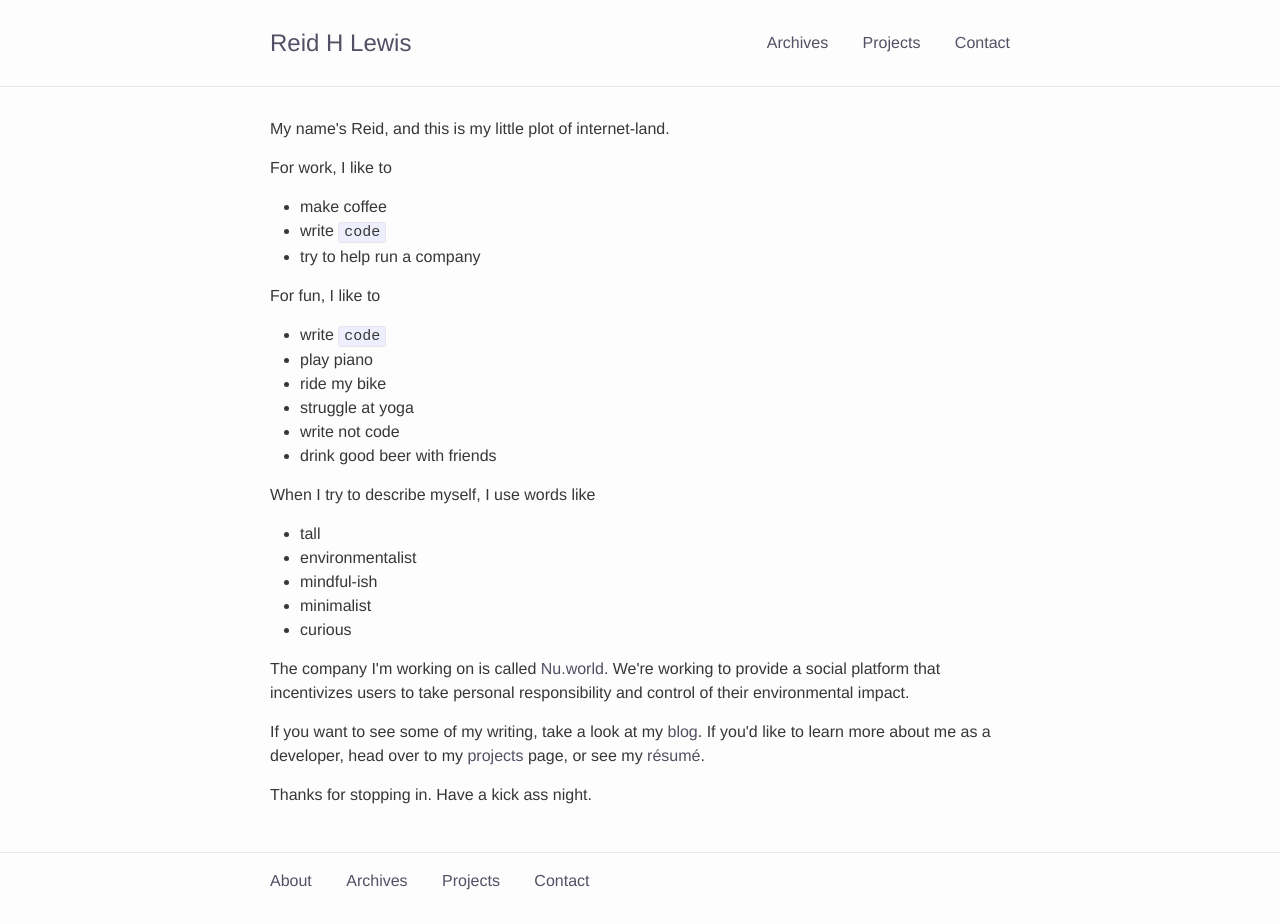
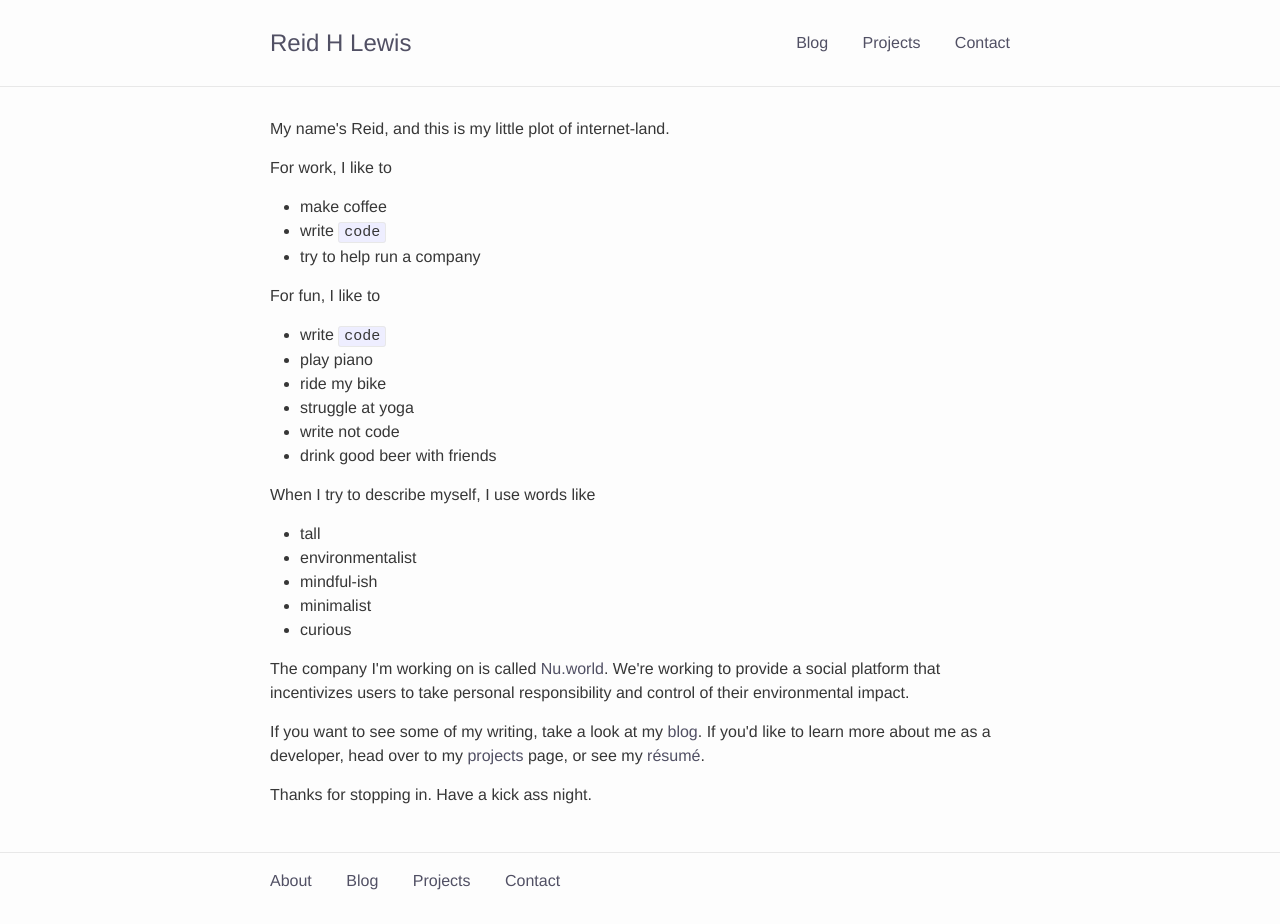
Before and after one commit to ReidasaurusRex/reidasaurusrex.github.io, a Jekyll site: the page built from index.html, in a window 1280 px wide. Built offline with Jekyll 4.4.1, drawn with Linux system fonts in a browser that asks for light colours.

Commit message:
Changed archives to blog in nav

```diff
--- a/_includes/nav.html
+++ b/_includes/nav.html
@@ -7,7 +7,7 @@
     {% unless include.title %}
       <li><a class="page-link" href="/">About</a></li>
     {% endunless %}
-      <li><a class="page-link" href="/">Archives</a></li>
+      <li><a class="page-link" href="/">Blog</a></li>
       <li><a class="page-link" href="/projects/">Projects</a></li>
       <li><a class="page-link" href="mailto:{{ site.email }}" title="Say howdy!">Contact</a></li>
     </ul>
```
